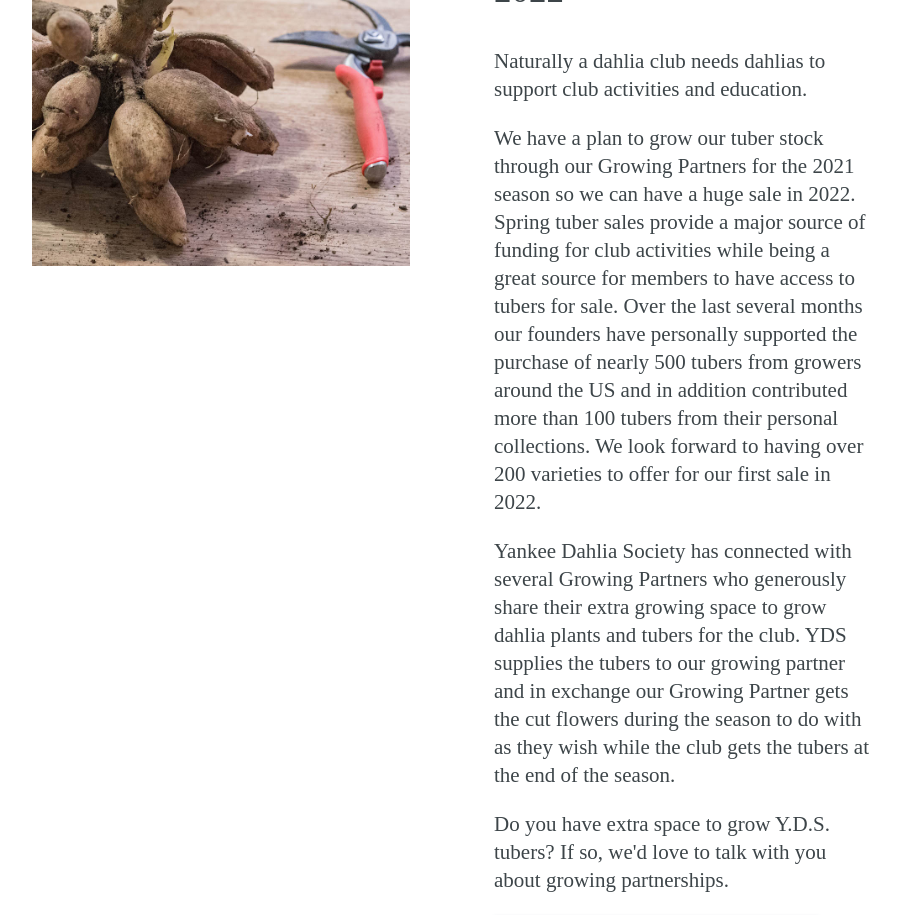
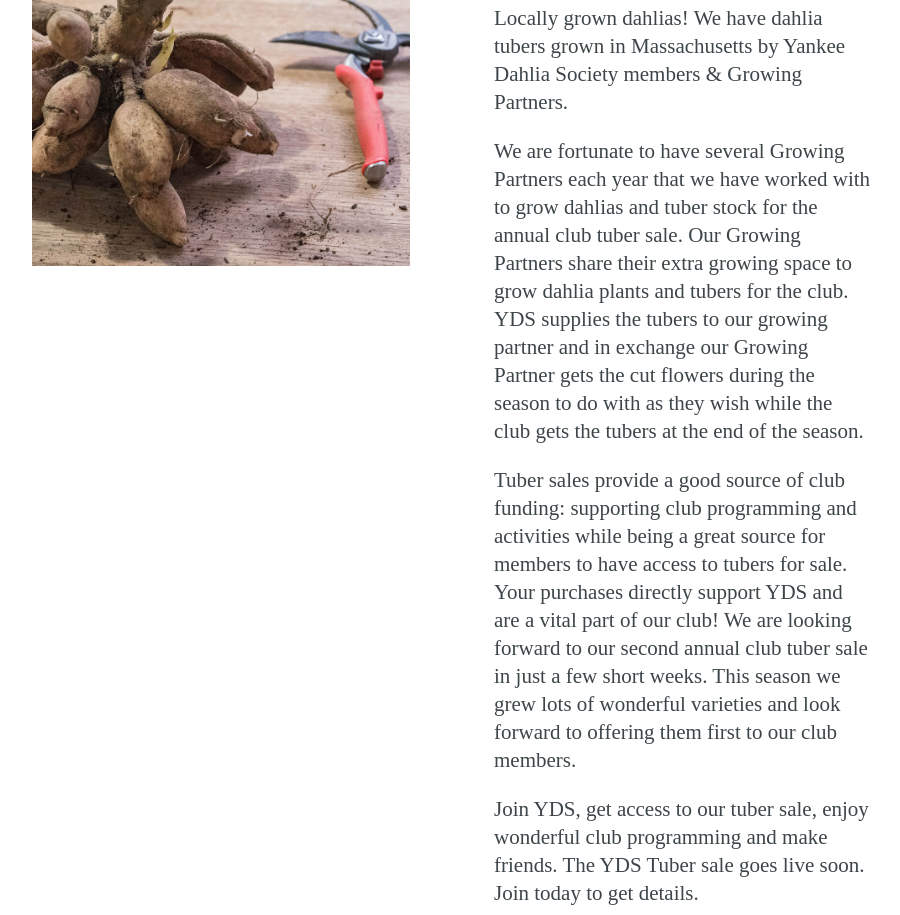
Before and after one commit to johnthedesigner/yds, a Next.js app: page /tubers in a window 1280 px wide. Shown: the part 560-1475 px from the top of the page, without its empty margins (188-1088 px from the left). Built offline with nearby package versions, Linux system fonts and the light colour scheme; no server answers.

Commit message:
Our Tubers page copy update

```diff
--- a/pages/tubers.js
+++ b/pages/tubers.js
@@ -17,33 +17,37 @@ const Tubers = () => {
         side="left"
         image="/tubers.jpg"
         imageAlt="Dahlia tubers ready to be divided">
-        <h3>Preparing for Our Inaugural Tuber Sale in 2022</h3>
+        <h3>Preparing for Our 2023 Tuber Sale</h3>
         <p>
-          Naturally a dahlia club needs dahlias to support club activities and
-          education.
+          Locally grown dahlias! We have dahlia tubers grown in Massachusetts by
+          Yankee Dahlia Society members & Growing Partners.
         </p>
         <p>
-          We have a plan to grow our tuber stock through our Growing Partners
-          for the 2021 season so we can have a huge sale in 2022. Spring tuber
-          sales provide a major source of funding for club activities while
-          being a great source for members to have access to tubers for sale.
-          Over the last several months our founders have personally supported
-          the purchase of nearly 500 tubers from growers around the US and in
-          addition contributed more than 100 tubers from their personal
-          collections. We look forward to having over 200 varieties to offer for
-          our first sale in 2022.
+          We are fortunate to have several Growing Partners each year that we
+          have worked with to grow dahlias and tuber stock for the annual club
+          tuber sale. Our Growing Partners share their extra growing space to
+          grow dahlia plants and tubers for the club. YDS supplies the tubers to
+          our growing partner and in exchange our Growing Partner gets the cut
+          flowers during the season to do with as they wish while the club gets
+          the tubers at the end of the season.
         </p>
         <p>
-          Yankee Dahlia Society has connected with several Growing Partners who
-          generously share their extra growing space to grow dahlia plants and
-          tubers for the club. YDS supplies the tubers to our growing partner
-          and in exchange our Growing Partner gets the cut flowers during the
-          season to do with as they wish while the club gets the tubers at the
-          end of the season.
+          Tuber sales provide a good source of club funding: supporting club
+          programming and activities while being a great source for members to
+          have access to tubers for sale. Your purchases directly support YDS
+          and are a vital part of our club! We are looking forward to our second
+          annual club tuber sale in just a few short weeks. This season we grew
+          lots of wonderful varieties and look forward to offering them first to
+          our club members.
         </p>
         <p>
-          Do you have extra space to grow Y.D.S. tubers? If so, we&apos;d love
-          to talk with you about growing partnerships.
+          Join YDS, get access to our tuber sale, enjoy wonderful club
+          programming and make friends. The YDS Tuber sale goes live soon. Join
+          today to get details.
+        </p>
+        <p>
+          Do you have extra space to grow Y.D.S. tubers? If so, we'd love to
+          talk with you about growing partnerships.
         </p>
         <Link href="/contact">
           <a className="button" title="Contact Us About Growing Partnerships">
@@ -52,7 +56,7 @@ const Tubers = () => {
         </Link>
       </Pingpong>
       <Bumper
-        text="Interested in Tuber Sales & Swaps? Become a Member to Get Updates!"
+        text="Interested in Tuber Sales & Making more Dahlia Friends? Become a Member to Get Updates!"
         buttonUrl="/membership"
         buttonLabel="Membership Info"
       />
```
